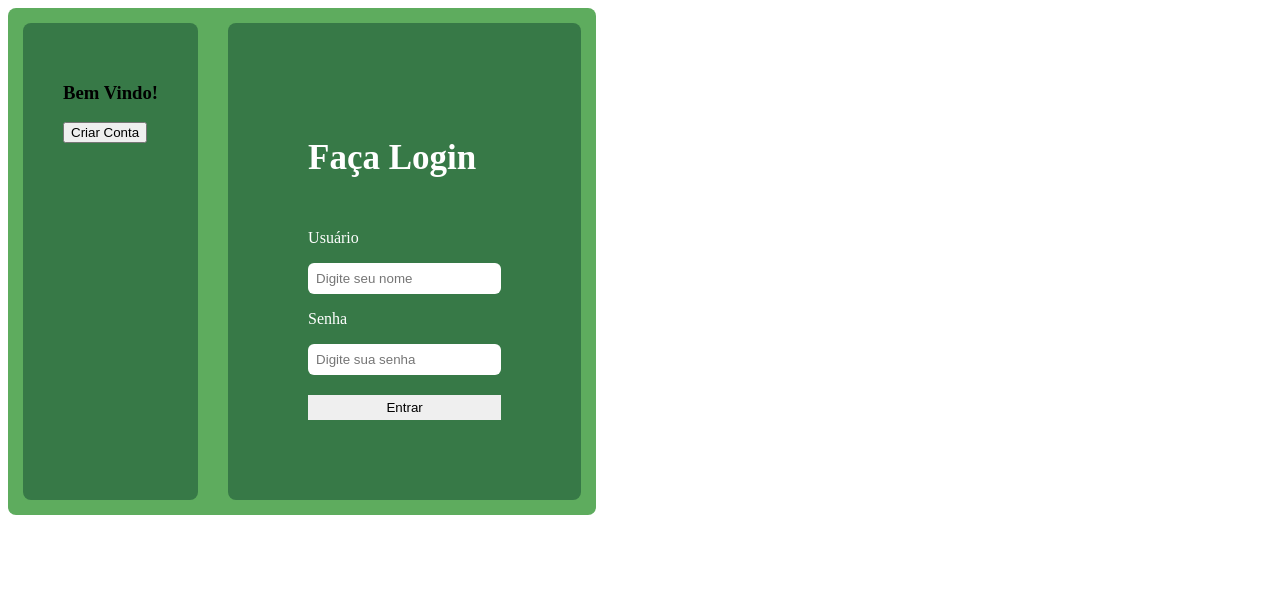
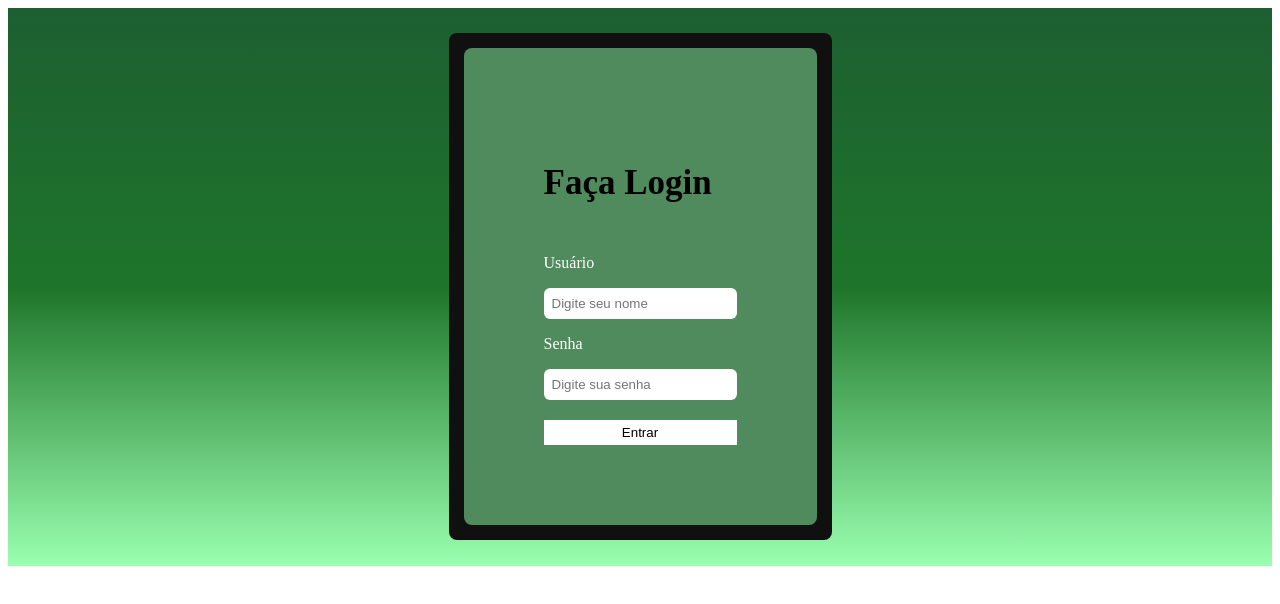
Before and after one commit to 127h00/PraticaP2_vesp, a React (Create React App) app in the folder front/: page /login in a window 1280 px wide. Shown: the top 604 px of the page. Built offline with nearby package versions, Linux system fonts and the light colour scheme.

Commit message:
mudando css do cadastro

```diff
--- a/front/src/pages/Cadastro/Cadastro.jsx
+++ b/front/src/pages/Cadastro/Cadastro.jsx
@@ -67,6 +67,7 @@ function Cadastro() {
     };
 
     return (
+        <main>
             <div className={styles.section}>
 
                 <div className={styles.Cadastro}>
@@ -123,7 +124,7 @@ function Cadastro() {
                         type="text"
                         value={bairro}
                         onChange={handleBairroChange}
-                    placeholder="Digite o nome do seu bairro"
+                        placeholder="Qual seu bairro?"
                     />
 
                     <p>Rua:</p>
@@ -131,7 +132,7 @@ function Cadastro() {
                         type="text"
                         value={rua}
                         onChange={handleRuaChange}
-                    placeholder="Digite o nome da sua Rua"
+                        placeholder="qual é a sua rua?"
                     />
 
                     <p>Complemento:</p>
@@ -139,7 +140,7 @@ function Cadastro() {
                         type="text"
                         value={complemento}
                         onChange={handleComplementoChange}
-                    placeholder="Complemento do endereço"
+                        placeholder="Complemento endereço"
                     />
 
 
@@ -148,12 +149,15 @@ function Cadastro() {
                         type="text"
                         value={cep}
                         onChange={handleCepChange}
-                    placeholder="Digite seu cep"
+                        placeholder="qual seu seu cep?"
                     />
-
+                    <p>
+                    <button>Submeter</button>
+                    </p>
                 </div>
 
             </div>
+        </main>
     );
 }
 export default Cadastro;
--- a/front/src/pages/Cadastro/Cadastro.module.css
+++ b/front/src/pages/Cadastro/Cadastro.module.css
@@ -1,11 +1,19 @@
+main{
+    display: flex;
+    justify-content: center;
 
+   background-image: linear-gradient(to bottom, rgb(29, 95, 49), rgb(30, 117, 42), rgb(154, 255, 176));
+}
 .section{
     display: flex;
     background-color: rgb(136, 197, 119);
+    margin-top: 2%;
+    margin-bottom: 2%;
     justify-content: center;
     width: fit-content;
     border-radius: 8px;
     justify-content: center;
+
 }
 
 /* //CADASTRO - DADOS */
@@ -34,14 +42,14 @@
 .Cadastro > p {
     color: rgb(0, 0, 0);
     font-weight: bolder;
-    font-family: 'Franklin Gothic Medium', 'Arial Narrow', Arial, sans-serif;
+    font-family: Arial, Helvetica, sans-serif
 }
 
 .Cadastro > h1{
     color:rgb(255, 255, 255);
     font-size: 30px;
     white-space: nowrap;
-    font-family: 'Times New Roman', Times, serif;
+    font-family: Arial, Helvetica, sans-serif;
     font-weight: bolder;
     font-style: oblique;
 }
@@ -50,7 +58,16 @@
     color:rgb(0, 0, 0);
     font-size: 15px;
     white-space: inherit;
-    font-family: Cambria, Cochin, Georgia, Times, 'Times New Roman', serif;
+    font-family: Arial, Helvetica, sans-serif;
     font-weight: bold;
     font-style: initial;
 }
+
+.Cadastro > button{
+    margin-top: 20px;
+    padding: 5%;
+    padding-left: 5px;
+    border: black;
+    background-color: rgb(255, 255, 255);
+
+}
--- a/front/src/pages/Login/Login.jsx
+++ b/front/src/pages/Login/Login.jsx
@@ -18,14 +18,8 @@ function Login() {
     };
 
     return (
-
+        <main>
             <div className={styles.section}>
-
-            <div className={styles.BemVindo}>
-                <h3>Bem Vindo!</h3>
-
-                <button>Criar Conta</button>
-            </div>
 
                 <div className={styles.Login}>
                     <h3>Faça Login</h3>
@@ -50,7 +44,7 @@ function Login() {
                 </div>
 
             </div>
-
+        </main>
     );
 }
 
--- a/front/src/pages/Login/Login.module.css
+++ b/front/src/pages/Login/Login.module.css
@@ -1,3 +1,10 @@
+main{
+    display: flex;
+    justify-content: center;
+
+   background-image: linear-gradient(to bottom, rgb(163, 226, 182), rgb(57, 141, 68), rgb(154, 255, 176));
+}
+
 .h1{
     font-size: larger;
     font-family: Arial, Helvetica, sans-serif;
@@ -5,16 +12,17 @@
 
 .section{
     display: flex;
-    background-color: rgb(94, 172, 94);
-    align-items: stretch;
-    align-content: center;
+    background-color: rgb(17, 16, 16);
+    margin-top: 2%;
+    margin-bottom: 2%;
     justify-content: center;
     width: fit-content;
     border-radius: 8px;
+    justify-content: center;
 }
 
 .Login{
-    background-color: rgb(55, 121, 71);
+    background-color: rgb(80, 139, 94);
     padding: 80px;
     margin: 15px;
     border-radius: 8px;
@@ -22,12 +30,6 @@
     flex-direction: column;
 }
 
-.BemVindo{
-    background-color: rgb(55, 121, 71);
-    padding: 40px;
-    margin: 15px;
-    border-radius: 8px;
-}
 
 .Login > input{
     border-radius: 6px;
@@ -40,6 +42,8 @@
     margin-top: 20px;
     padding: 5px;
     border: none;
+    background-color: rgb(255, 255, 255);
+
 }
 
 .Login > p{
@@ -48,7 +52,7 @@
 }
 
 .Login > h3 {
-    color:white;
+    color:rgb(0, 0, 0);
     font-weight: 900;
     font-size: 35px;
 }
```
Lines whose indentation alone changed are shown as unchanged.
